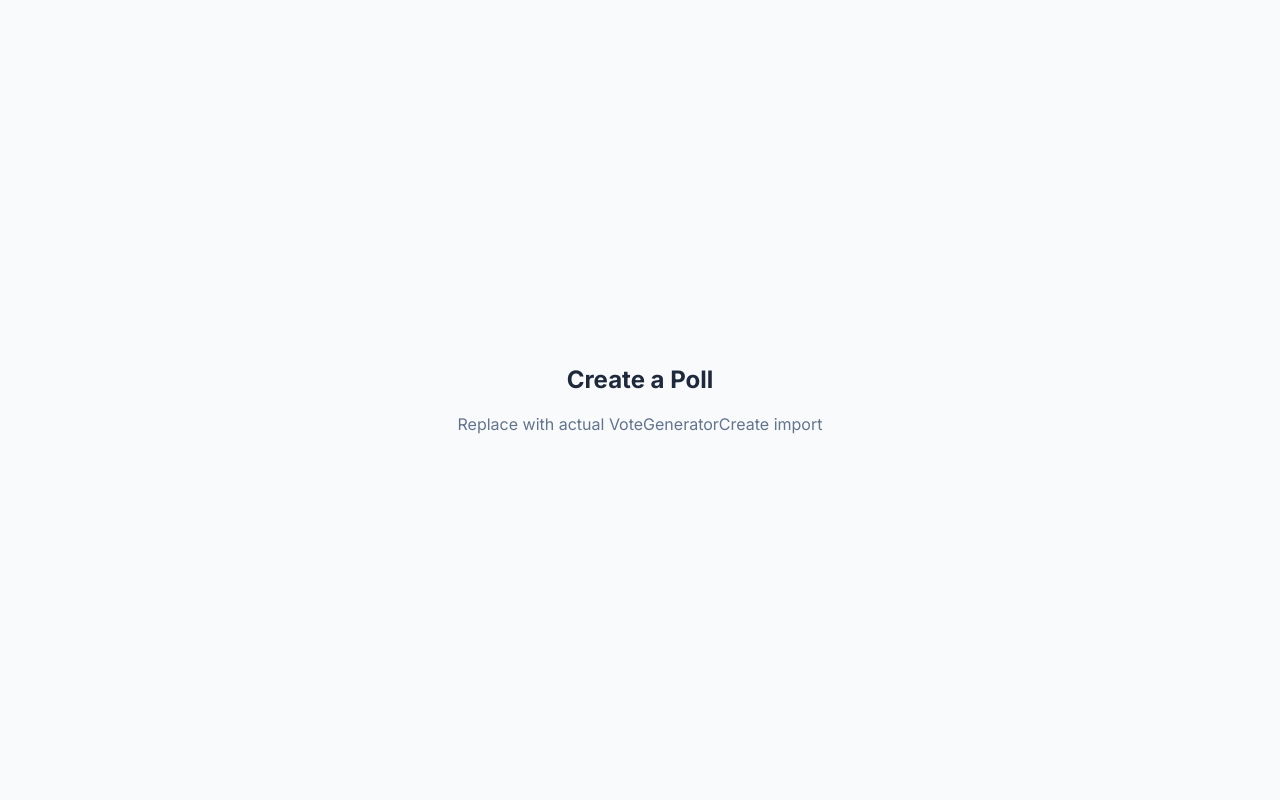
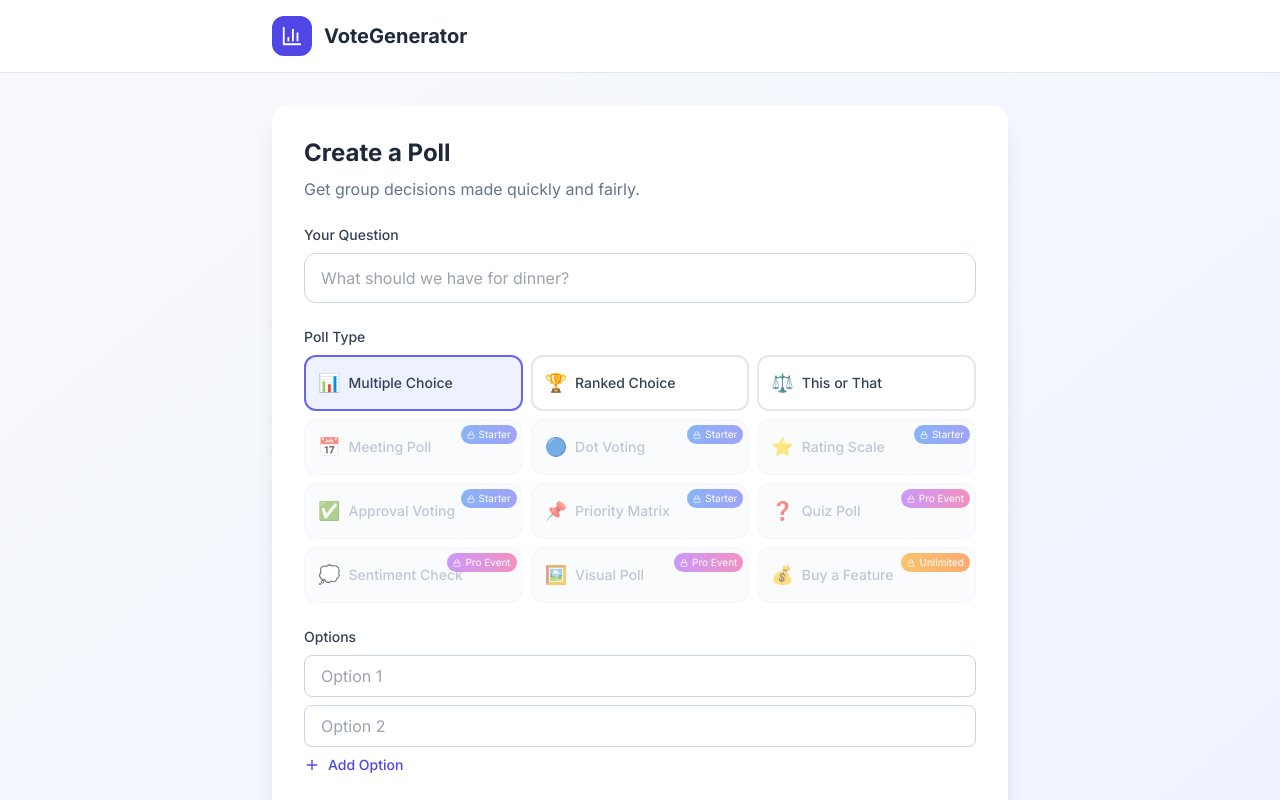
Before and after one commit to VoteGenerator/votegenerator, a React (Vite) app: page / in a window 1280 px wide. Shown: the top 800 px of the page. Built offline with nearby package versions, Linux system fonts and the light colour scheme.

Commit message:
Update VoteGeneratorApp.tsx

```diff
--- a/src/components/VoteGeneratorApp.tsx
+++ b/src/components/VoteGeneratorApp.tsx
@@ -9,6 +9,14 @@ import {
   Globe, Lock, Unlock, ChevronDown, Search, Filter, Grid, List,
   Home
 } from 'lucide-react';
+
+// =============================================================================
+// IMPORT YOUR ACTUAL COMPONENTS HERE
+// =============================================================================
+import VoteGeneratorCreate from './VoteGeneratorCreate';
+// import VoteGeneratorVote from './VoteGeneratorVote';
+// import VoteGeneratorResults from './VoteGeneratorResults';
+// import VoteGeneratorConfirmation from './VoteGeneratorConfirmation';
 
 // =============================================================================
 // TYPES
@@ -596,59 +604,49 @@ function AdWall() {
 }
 
 // =============================================================================
-// PLACEHOLDER COMPONENTS - These fetch their own data from URL
+// PLACEHOLDER COMPONENTS - For routes you haven't built yet
+// These components fetch their own data from URL params
 // =============================================================================
 
-// These components should fetch poll data based on URL params
-// Replace with your actual implementations
-
-function VoteGeneratorCreatePlaceholder() {
-  return (
-    <div className="min-h-screen bg-slate-50 flex items-center justify-center">
-      <div className="text-center">
-        <h1 className="text-2xl font-bold text-slate-800 mb-4">Create a Poll</h1>
-        <p className="text-slate-500">Replace with actual VoteGeneratorCreate import</p>
-      </div>
-    </div>
-  );
-}
-
-function VoteGeneratorVotePlaceholder() {
+function VoteGeneratorVote() {
   const pollId = window.location.pathname.split('/vote/')[1]?.split('/')[0];
   return (
     <div className="min-h-screen bg-slate-50 flex items-center justify-center">
       <div className="text-center">
         <h1 className="text-2xl font-bold text-slate-800 mb-4">Vote</h1>
         <p className="text-slate-500">Poll ID: {pollId}</p>
+        <p className="text-slate-400 text-sm mt-2">Replace with your VoteGeneratorVote component</p>
       </div>
     </div>
   );
 }
 
-function VoteGeneratorResultsPlaceholder() {
+function VoteGeneratorResults() {
   const pollId = window.location.pathname.split('/results/')[1]?.split('/')[0];
   return (
     <div className="min-h-screen bg-slate-50 flex items-center justify-center">
       <div className="text-center">
         <h1 className="text-2xl font-bold text-slate-800 mb-4">Results</h1>
         <p className="text-slate-500">Poll ID: {pollId}</p>
+        <p className="text-slate-400 text-sm mt-2">Replace with your VoteGeneratorResults component</p>
       </div>
     </div>
   );
 }
 
-function VoteGeneratorConfirmationPlaceholder() {
+function VoteGeneratorConfirmation() {
   return (
     <div className="min-h-screen bg-slate-50 flex items-center justify-center">
       <div className="text-center">
         <CheckCircle size={48} className="text-green-500 mx-auto mb-4" />
         <h1 className="text-2xl font-bold text-slate-800">Vote Submitted!</h1>
+        <p className="text-slate-400 text-sm mt-2">Replace with your VoteGeneratorConfirmation component</p>
       </div>
     </div>
   );
 }
 
-function PollAdminViewPlaceholder() {
+function PollAdminView() {
   const pathParts = window.location.pathname.split('/');
   const pollId = pathParts[2];
   const adminKey = pathParts[3];
@@ -661,6 +659,7 @@ function PollAdminViewPlaceholder() {
         <a href="/admin" className="text-indigo-600 hover:text-indigo-700 font-medium">
           ← Back to Dashboard
         </a>
+        <p className="text-slate-400 text-sm mt-4">Replace with your poll-specific admin component</p>
       </div>
     </div>
   );
@@ -684,7 +683,7 @@ export default function VoteGeneratorApp() {
 
   // Route: /admin/:pollId/:adminKey (specific poll admin)
   if (path.match(/^\/admin\/[^/]+\/[^/]+/)) {
-    return <PollAdminViewPlaceholder />;
+    return <PollAdminView />;
   }
 
   // Route: /ad-wall
@@ -692,26 +691,26 @@ export default function VoteGeneratorApp() {
     return <AdWall />;
   }
 
-  // Route: /create
+  // Route: /create - Use actual VoteGeneratorCreate component
   if (path === '/create' || path === '/create/') {
-    return <VoteGeneratorCreatePlaceholder />;
+    return <VoteGeneratorCreate />;
   }
 
   // Route: /vote/:pollId
   if (path.startsWith('/vote/')) {
-    return <VoteGeneratorVotePlaceholder />;
+    return <VoteGeneratorVote />;
   }
 
   // Route: /results/:pollId
   if (path.startsWith('/results/')) {
-    return <VoteGeneratorResultsPlaceholder />;
+    return <VoteGeneratorResults />;
   }
 
   // Route: /confirmation
   if (path.startsWith('/confirmation')) {
-    return <VoteGeneratorConfirmationPlaceholder />;
+    return <VoteGeneratorConfirmation />;
   }
 
-  // Default: Create page
-  return <VoteGeneratorCreatePlaceholder />;
+  // Default: Homepage = Create page (your actual VoteGeneratorCreate)
+  return <VoteGeneratorCreate />;
 }
```
